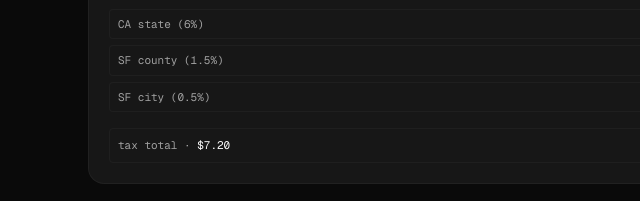
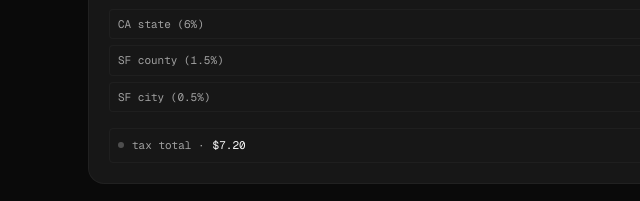
Before and after one commit to mateokadiu/portfolio-site, an Astro site: page / in a window 1280 px wide. Shown: the part 2260-2461 px from the top of the page, 0-640 px from the left. Built offline with nearby package versions, Linux system fonts and the light colour scheme; Astro itself is replaced by a stand-in of ours.

Commit message:
balance invariant indicator on the ledger

```diff
--- a/src/tiles/TaxLedgerTile.tsx
+++ b/src/tiles/TaxLedgerTile.tsx
@@ -159,20 +159,34 @@ export default function TaxLedgerTile() {
 
           <motion.div
             layout
+            animate={
+              invariantHolds && refunded.length > 0 && !reduced
+                ? { boxShadow: ['0 0 0 0 oklch(0.65 0.18 25 / 0)', '0 0 0 4px oklch(0.65 0.18 25 / 0.18)', '0 0 0 0 oklch(0.65 0.18 25 / 0)'] }
+                : { boxShadow: '0 0 0 0 oklch(0.65 0.18 25 / 0)' }
+            }
+            transition={{ duration: 0.7 }}
             className={`flex items-center justify-between rounded border px-2 py-2 font-mono text-[11px] ${
               invariantHolds && refunded.length > 0
-                ? 'border-accent/40 bg-accent/10 text-accent'
+                ? 'border-accent/50 bg-accent/10 text-accent'
                 : 'border-border/60 text-muted'
             }`}
           >
-            <span>
+            <span className="flex items-center gap-2">
+              <span
+                aria-hidden="true"
+                className={`inline-block h-1.5 w-1.5 rounded-full ${
+                  invariantHolds && refunded.length > 0
+                    ? 'bg-accent shadow-[0_0_8px_oklch(0.65_0.18_25)]'
+                    : 'bg-muted/40'
+                }`}
+              />
               tax total · <span className="text-foreground">{fmt(taxTotal)}</span>
             </span>
             <span aria-live="polite">
               {refunded.length === 0
                 ? 'no refunds yet'
                 : invariantHolds
-                  ? `sum invariant ✓ (delta ${fmt(deltaSum)})`
+                  ? `Σ ✓  delta ${fmt(deltaSum)}  ≡  refunded tax ${fmt(refundedSum)}`
                   : 'sum invariant violated'}
             </span>
           </motion.div>
```
